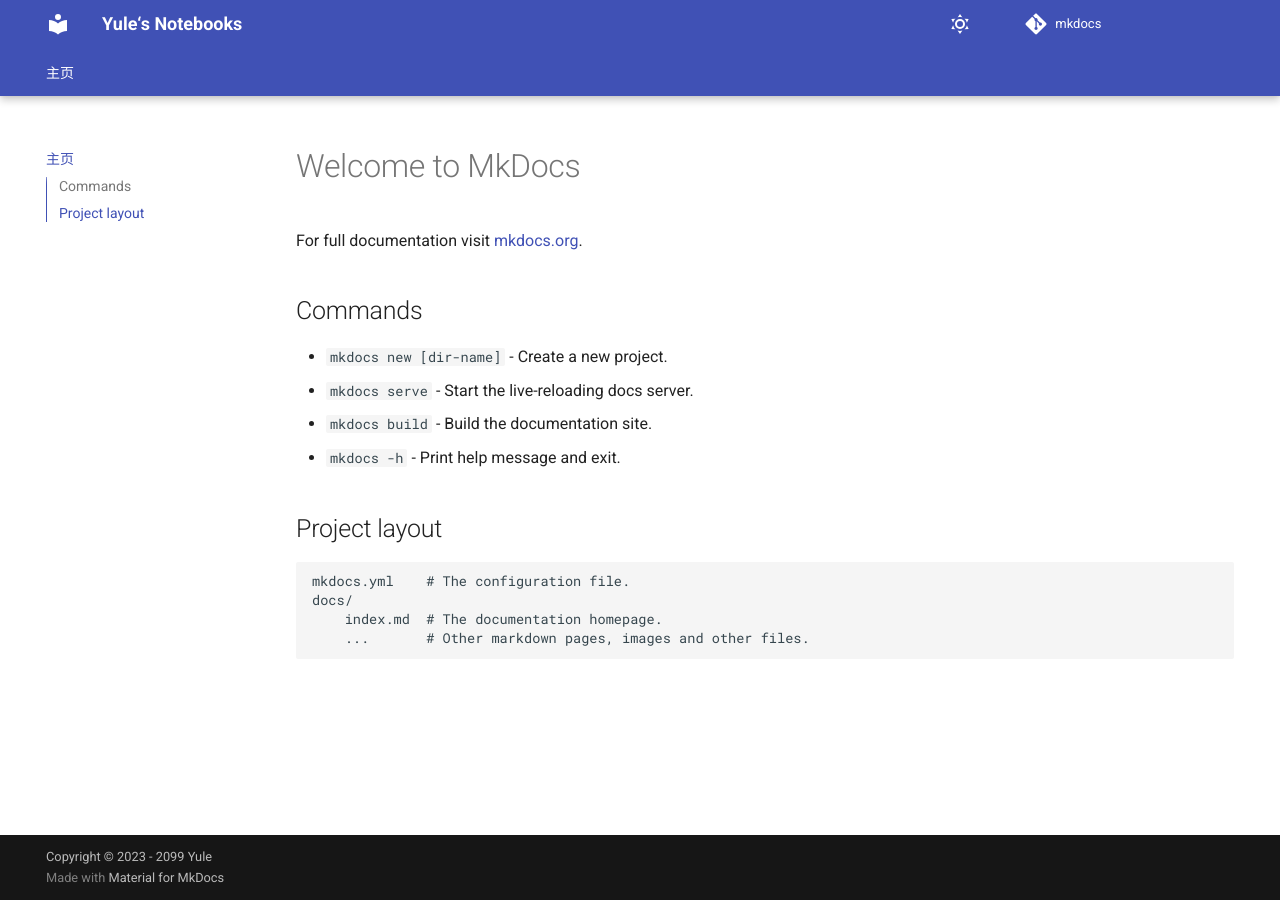
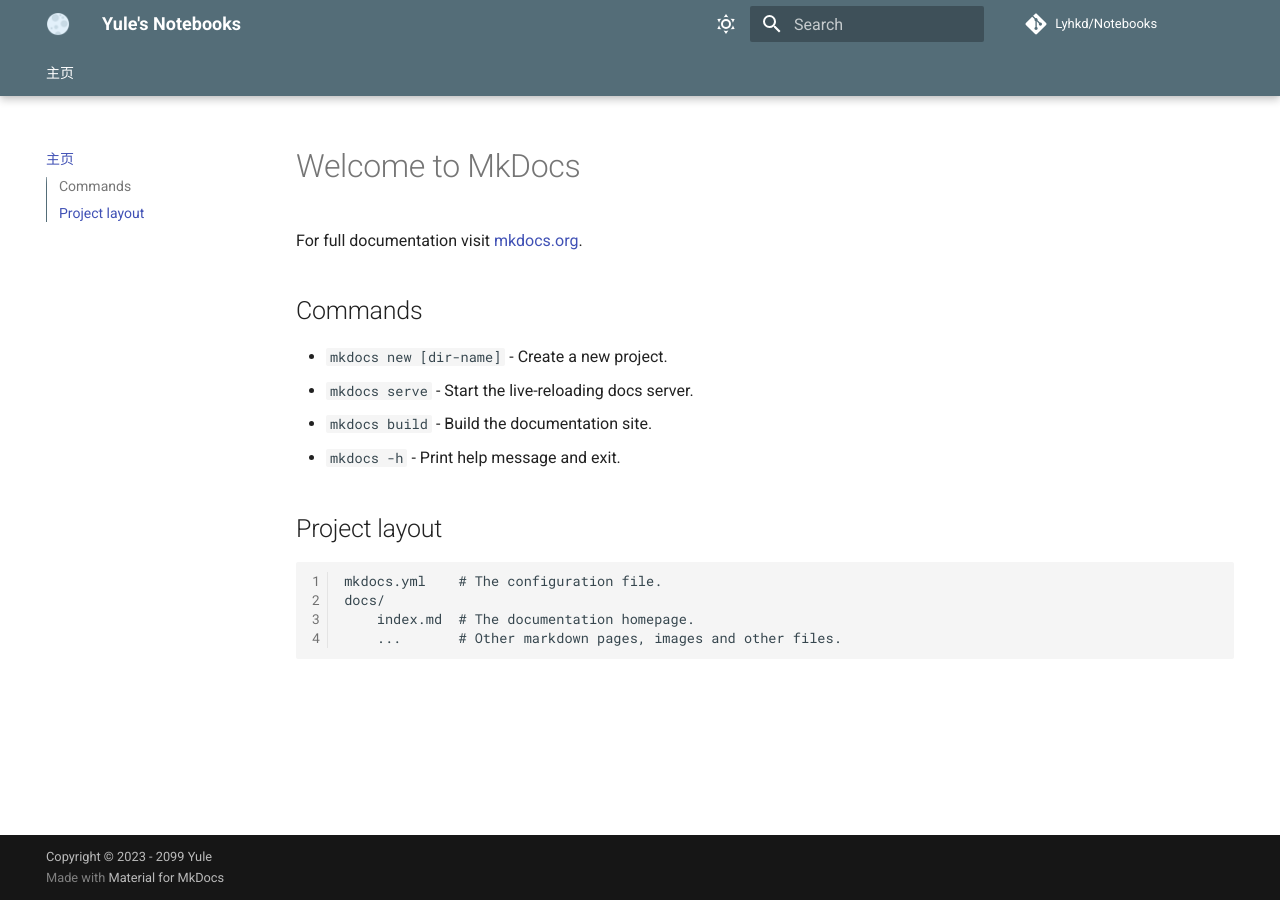
Before and after one commit to Lyhkd/Lyhkd.github.io, an MkDocs documentation site: the page built from docs/index.md, in a window 1280 px wide. Built offline with MkDocs 1.6.1 and Material for MkDocs 9.7.7, drawn with Linux system fonts in a browser that asks for light colours; comment, search, counter and statistics services are not loaded.

Commit message:
修改一些配置

```diff
--- /dev/null
+++ b/docs/javascripts/mathjax.js
@@ -0,0 +1,16 @@
+window.MathJax = {
+    tex: {
+      inlineMath: [["\\(", "\\)"]],
+      displayMath: [["\\[", "\\]"]],
+      processEscapes: true,
+      processEnvironments: true
+    },
+    options: {
+      ignoreHtmlClass: ".*|",
+      processHtmlClass: "arithmatex"
+    }
+  };
+
+  document$.subscribe(() => {
+    MathJax.typesetPromise()
+  })
--- a/mkdocs.yml
+++ b/mkdocs.yml
@@ -1,22 +1,16 @@
-site_name: Yule‘s Notebooks
+site_name: Yule's Notebooks
 site_description: 「该如何提醒未来那个健忘的人」
 site_author: Yule
 copyright: Copyright &copy; 2023 - 2099 Yule
 site_url: https://lyhkd.github.io/
 repo_url: https://github.com/Lyhkd/Lyhkd.github.io
-repo_name: mkdocs
+repo_name: Lyhkd/Notebooks
 edit_uri: ""
-language: zh
-hljs_languages:
-- yaml
-markdown_extensions:
-- toc:
-  permalink: true
-- pymdownx.highlight:
-  linenums: true
-  anchor_linenums: true
-- pymdownx.inlinehilite
-- pymdownx.superfences
+
+#hljs_languages:
+#  - yaml
+
+
 # 主题配置
 theme:
     name: material
@@ -25,6 +19,8 @@
     palette:
     - media: "(prefers-color-scheme: light)"
       scheme: default
+      primary: blue grey
+      accent: indigo
       toggle:
         icon: material//weather-sunny
         name: Switch to dark mode
@@ -34,6 +30,8 @@
       toggle:
         icon: material/weather-night
         name: Switch to light mode
+    logo: assets/logo.png
+    favicon: assets/logo.png
     features:
     #- navigation.instant # 点击内部链接时，不用全部刷新页面
     - navigation.tracking # 在url中使用标题定位锚点
@@ -49,8 +47,54 @@
     - search.share # 搜索分享
     - search.suggest # 搜索建议
     - search.highlight #搜索高亮
+    - header.autohide  #标题自动隐藏
+
+markdown_extensions:  #Markdown扩展列表
+    - abbr
+    - smarty  #启用 SmartyPants 排版扩展
+    - admonition  #通过不同颜色现实告警、备注信息
+    - pymdownx.details  #细节折叠
+    - pymdownx.superfences  #超级围栏
+    - attr_list   #属性列表（按钮-颜色图标）
+    - def_list   #定义列表
+    - footnotes  #行内脚注
+    - meta   #元数据
+    - md_in_html  #HTML 中的 Markdown
+    - toc:
+        permalink: True #在 toc 扩展中启用永久链接
+        separator: "_"  #分割线符号
+    - pymdownx.highlight:
+        linenums: true
+        anchor_linenums: true
+    - pymdownx.arithmatex:  #数学公式
+        generic: true
+    - pymdownx.betterem:   #粗体斜体
+        smart_enable: all
+    - pymdownx.caret  #插入角标符号(`^`)
+    - pymdownx.mark  #双等号(`==`)
+    - pymdownx.tilde  #波浪号(`~`)
+    #- pymdownx.critic:  #评论家(突出显示建议更改)，未推荐
+    - pymdownx.inlinehilite
+    - pymdownx.superfences
+    - pymdownx.keys   #键盘键和组合
+    - pymdownx.emoji:  #表情符号
+        emoji_index: !!python/name:materialx.emoji.twemoji
+        emoji_generator: !!python/name:materialx.emoji.to_svg
+    - pymdownx.highlight  #代码高亮，对代码块（SuperFences）和行内代码块（InlineHilite）的语法突出显示
+    - pymdownx.inlinehilite  #行内高亮
+    - pymdownx.smartsymbols  #智能符号
+    - pymdownx.tabbed:  #内容选项卡
+        alternate_style: true  #启用内容选项卡替代样式，必须开启
+    - pymdownx.tasklist:  #任务列表
+        custom_checkbox: true   #切换复选框的呈现样式，将原生复选框样式替换为漂亮的图标
+#      clickable_checkbox: true  #切换复选框是否可点击，默认false，不建议开
 
 plugins:
+    - search  #默认提供搜索，使用lunr.js作为搜索引擎
+        #min_search_length: 2  #查询的最小长度，整数，默认3
+        #separator: '[\s\-\.]+'  #单词分隔符，默认使用空格和连字符，这里添加了点
+        #lang: ja  #搜索索引的语言，中文可使用日语
+        #indexing: 'full'  #构建索引策略，默认full索引每页的标题、章节标题和全文，sections 索引每页的标题和章节标题，titles仅索引每页的标题
   #- git-revision-date-localized:
   #    enable_creation_date: true
   #- git-committers:
@@ -59,3 +103,8 @@
 
 nav:
   - 主页: index.md
+
+extra_javascript:
+  - javascripts/mathjax.js
+  - https://polyfill.io/v3/polyfill.min.js?features=es6
+  - https://cdn.jsdelivr.net/npm/mathjax@3/es5/tex-mml-chtml.js
```
Also changed, not shown: docs/assets/logo.png (added), 1 other file.
